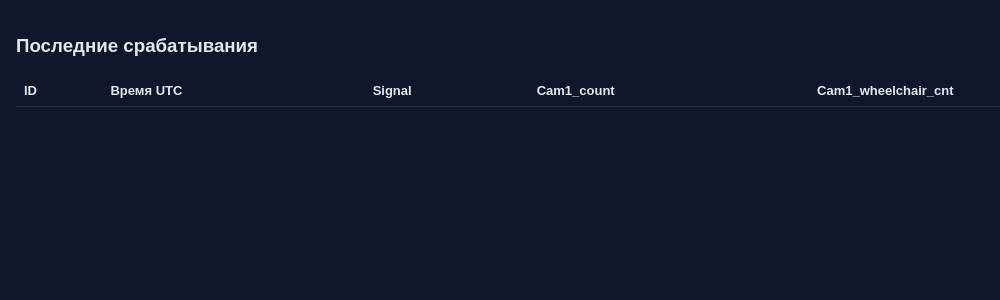
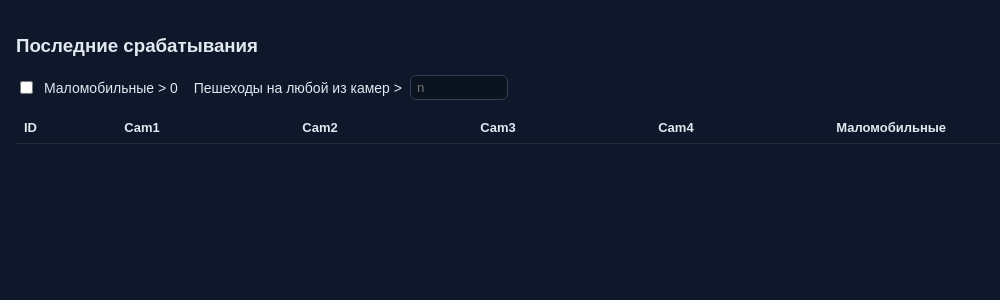
Before and after one commit to Twilodrone/DetectionStats, a Flask app: page /archive in a window 1280 px wide. Shown: the part 107-407 px from the top of the page, without its empty margins (0-1000 px from the left). Run offline with Flask 3, Linux system fonts and the light colour scheme; tables that the repository leaves empty hold one stand-in row (values such as "Sample post"); data that the repository does not hold is empty.

Commit message:
Update archive columns and add event filters

```diff
--- a/app.py
+++ b/app.py
@@ -347,7 +347,23 @@
     from flask import request
 
     limit = request.args.get("limit", default=50, type=int)
-    return jsonify({"events": repo.get_recent_events(limit=limit)})
+    wheelchair_gt_zero = request.args.get("wheelchair_gt_zero", default=0, type=int) == 1
+    any_cam_count_gt = request.args.get("any_cam_count_gt", type=int)
+
+    events = repo.get_recent_events(limit=limit)
+    filtered_events: list[dict[str, Any]] = []
+    for event in events:
+        payload = event.get("payload", {})
+        total_wheelchair_cnt = sum(int(payload.get(f"{cam}_wheelchair_cnt", 0)) for cam in CAM_KEYS)
+        any_cam_pedestrians = max(int(payload.get(f"{cam}_count", 0)) for cam in CAM_KEYS)
+
+        if wheelchair_gt_zero and total_wheelchair_cnt <= 0:
+            continue
+        if any_cam_count_gt is not None and any_cam_pedestrians <= any_cam_count_gt:
+            continue
+        filtered_events.append(event)
+
+    return jsonify({"events": filtered_events})
 
 
 @app.route("/api/events/<int:event_id>")
--- a/templates/archive.html
+++ b/templates/archive.html
@@ -43,6 +43,27 @@
         width: 100%;
         border-collapse: collapse;
       }
+      .filters {
+        margin: 12px 0;
+        display: flex;
+        gap: 16px;
+        align-items: center;
+        flex-wrap: wrap;
+      }
+      .filters label {
+        display: flex;
+        gap: 8px;
+        align-items: center;
+        font-size: 14px;
+      }
+      .filters input[type="number"] {
+        width: 84px;
+        background: #0b1220;
+        color: #e2e8f0;
+        border: 1px solid #334155;
+        border-radius: 6px;
+        padding: 4px 6px;
+      }
       th, td {
         border-bottom: 1px solid #1f2937;
         padding: 8px;
@@ -69,14 +90,25 @@
 
     <div class="panel">
       <h3>Последние срабатывания</h3>
+      <div class="filters">
+        <label>
+          <input type="checkbox" id="filterWheelchairGtZero" />
+          Маломобильные &gt; 0
+        </label>
+        <label>
+          Пешеходы на любой из камер &gt;
+          <input type="number" id="filterAnyCamCountGt" min="0" step="1" placeholder="n" />
+        </label>
+      </div>
       <table>
         <thead>
           <tr>
             <th>ID</th>
-            <th>Время UTC</th>
-            <th>Signal</th>
-            <th>Cam1_count</th>
-            <th>Cam1_wheelchair_cnt</th>
+            <th>Cam1</th>
+            <th>Cam2</th>
+            <th>Cam3</th>
+            <th>Cam4</th>
+            <th>Маломобильные</th>
           </tr>
         </thead>
         <tbody id="eventsBody"></tbody>
@@ -84,20 +116,45 @@
     </div>
 
     <script>
+      function buildEventsUrl() {
+        const wheelchairGtZero = document.getElementById('filterWheelchairGtZero').checked;
+        const anyCamCountGtRaw = document.getElementById('filterAnyCamCountGt').value;
+        const params = new URLSearchParams();
+        params.set('limit', '50');
+        if (wheelchairGtZero) {
+          params.set('wheelchair_gt_zero', '1');
+        }
+        if (anyCamCountGtRaw !== '') {
+          params.set('any_cam_count_gt', String(Math.max(0, Number(anyCamCountGtRaw) || 0)));
+        }
+        return `/api/events?${params.toString()}`;
+      }
+
       async function refreshEvents() {
-        const response = await fetch('/api/events?limit=50');
+        const response = await fetch(buildEventsUrl());
         const data = await response.json();
         const body = document.getElementById('eventsBody');
         body.innerHTML = '';
 
         for (const event of data.events) {
+          const cam1 = event.payload.Cam1_count ?? 0;
+          const cam2 = event.payload.Cam2_count ?? 0;
+          const cam3 = event.payload.Cam3_count ?? 0;
+          const cam4 = event.payload.Cam4_count ?? 0;
+          const wheelchairTotal =
+            (event.payload.Cam1_wheelchair_cnt ?? 0) +
+            (event.payload.Cam2_wheelchair_cnt ?? 0) +
+            (event.payload.Cam3_wheelchair_cnt ?? 0) +
+            (event.payload.Cam4_wheelchair_cnt ?? 0);
+
           const tr = document.createElement('tr');
           tr.innerHTML = `
             <td>${event.id}</td>
-            <td>${new Date(event.ts_utc).toLocaleString()}</td>
-            <td>${event.signal_value}</td>
-            <td>${event.payload.Cam1_count ?? 0}</td>
-            <td>${event.payload.Cam1_wheelchair_cnt ?? 0}</td>
+            <td>${cam1}</td>
+            <td>${cam2}</td>
+            <td>${cam3}</td>
+            <td>${cam4}</td>
+            <td>${wheelchairTotal}</td>
           `;
           tr.addEventListener('click', () => {
             window.location.href = `/events/${event.id}`;
@@ -106,6 +163,13 @@
         }
       }
 
+      document.getElementById('filterWheelchairGtZero').addEventListener('change', () => {
+        refreshEvents().catch((e) => console.error('Refresh error', e));
+      });
+      document.getElementById('filterAnyCamCountGt').addEventListener('input', () => {
+        refreshEvents().catch((e) => console.error('Refresh error', e));
+      });
+
       refreshEvents();
       setInterval(() => {
         refreshEvents().catch((e) => console.error('Refresh error', e));
```
